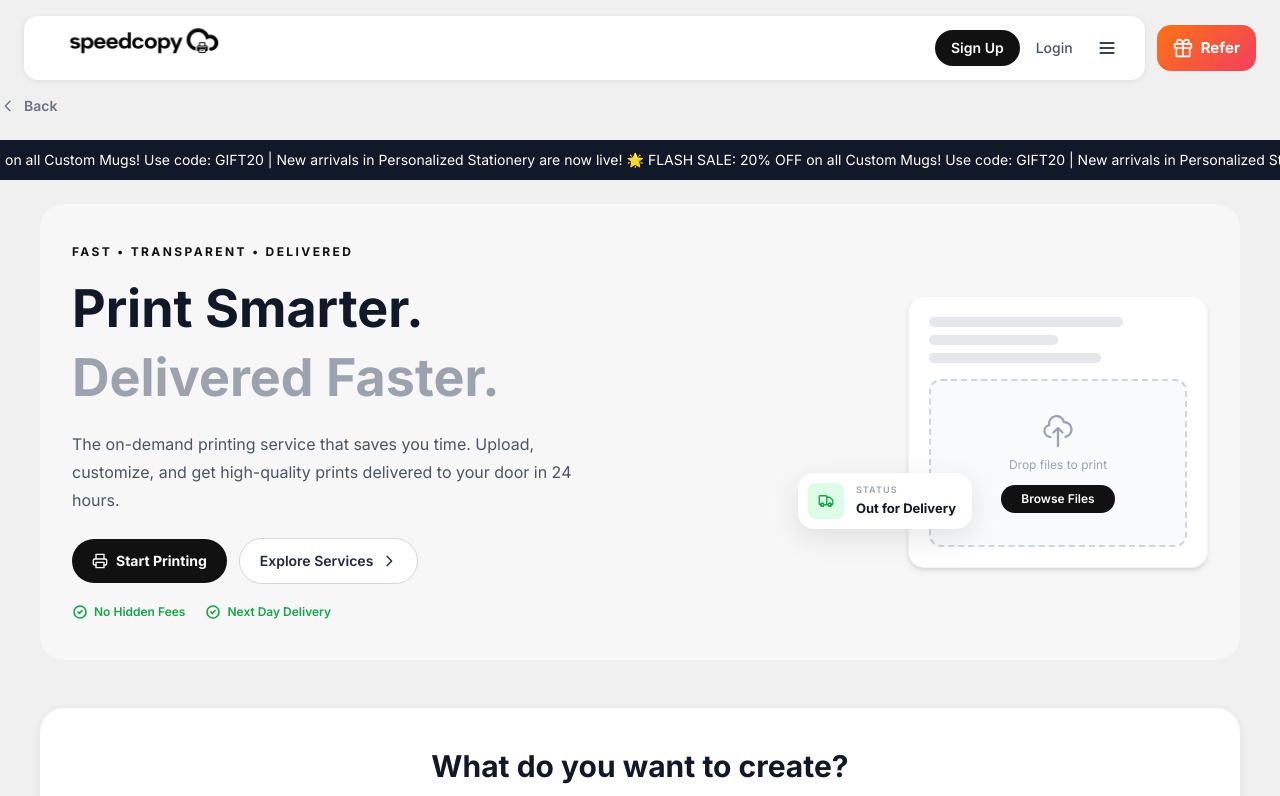
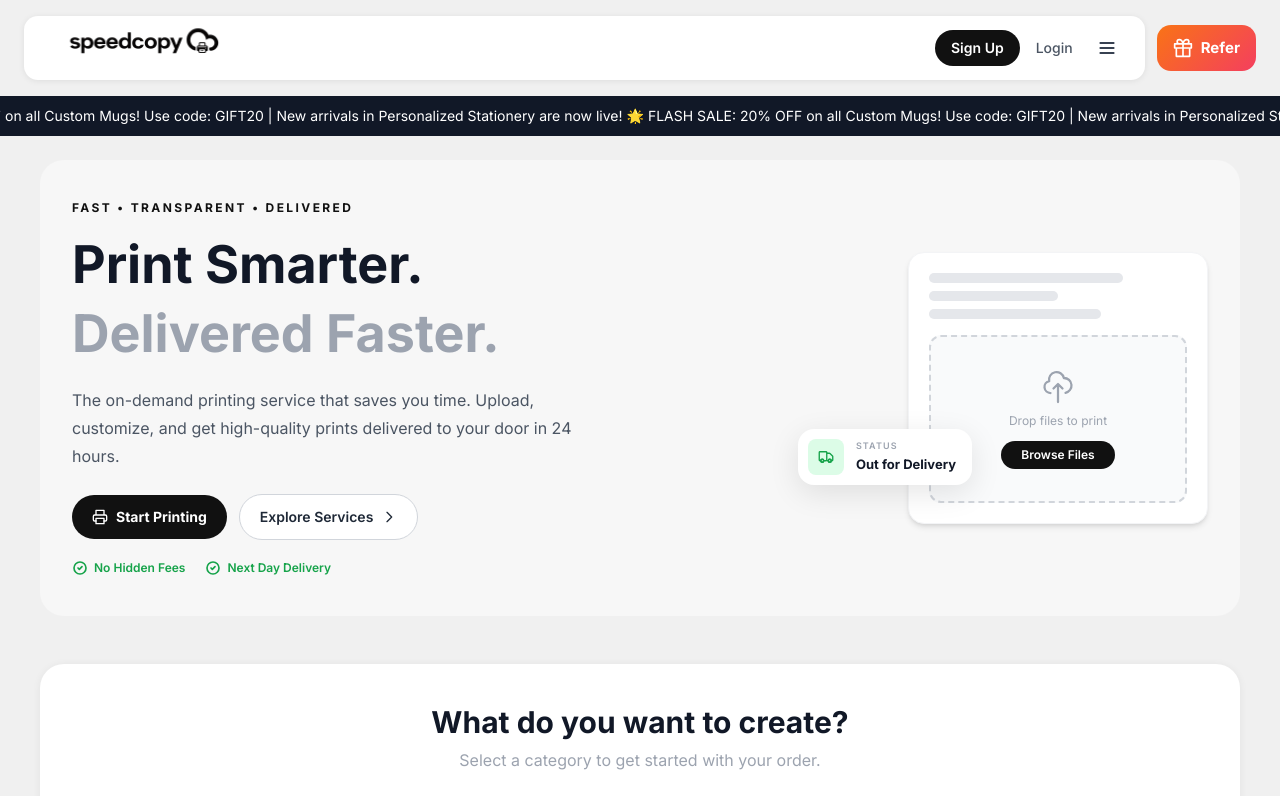
Before and after one commit to omprakashkoshta7-web/speedcopy, a React (Vite) app: page / in a window 1280 px wide. Shown: the top 796 px of the page. Built offline with nearby package versions, Linux system fonts and the light colour scheme; no server answers.

Commit message:
Remove: Back button from HomePage

```diff
--- a/src/config/api.config.ts
+++ b/src/config/api.config.ts
@@ -1,6 +1,6 @@
 // API Configuration
 export const API_CONFIG = {
-  BASE_URL: import.meta.env.VITE_API_BASE_URL || import.meta.env.VITE_GATEWAY_URL || 'https://gateway-202671058278.asia-east1.run.app',
+  BASE_URL: import.meta.env.VITE_API_BASE_URL || import.meta.env.VITE_GATEWAY_URL || 'https://gateway-yvakohiopa-de.a.run.app',
   TIMEOUT: 30000,
   ENDPOINTS: {
     // Auth
--- a/src/pages/HomePage.tsx
+++ b/src/pages/HomePage.tsx
@@ -1,6 +1,5 @@
 import React from 'react';
 import Navbar from '../components/Navbar';
-import BackButton from '../components/BackButton';
 import MarqueeBanner from '../components/MarqueeBanner';
 import HeroSection from '../components/HeroSection';
 import CategorySection from '../components/CategorySection';
@@ -14,7 +13,6 @@ const HomePage: React.FC = () => {
   return (
     <div className="min-h-screen" style={{ backgroundColor: '#f0f0f0' }}>
       <Navbar />
-      <BackButton label="Back" className="mb-6" />
       <MarqueeBanner />
       <HeroSection />
       <CategorySection />
```
Also changed, not shown: 1 other file (tests, documents, lock files or other folders).
